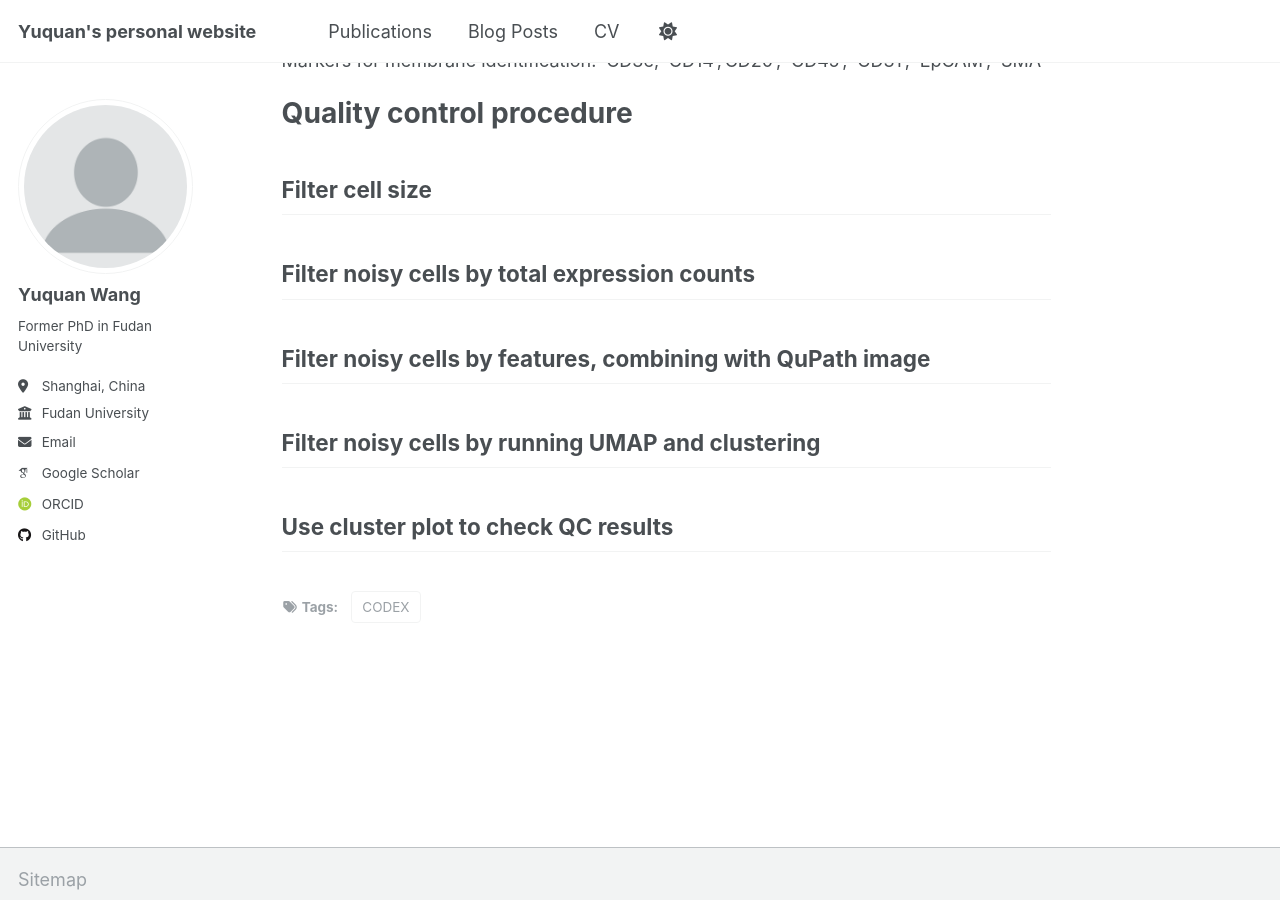
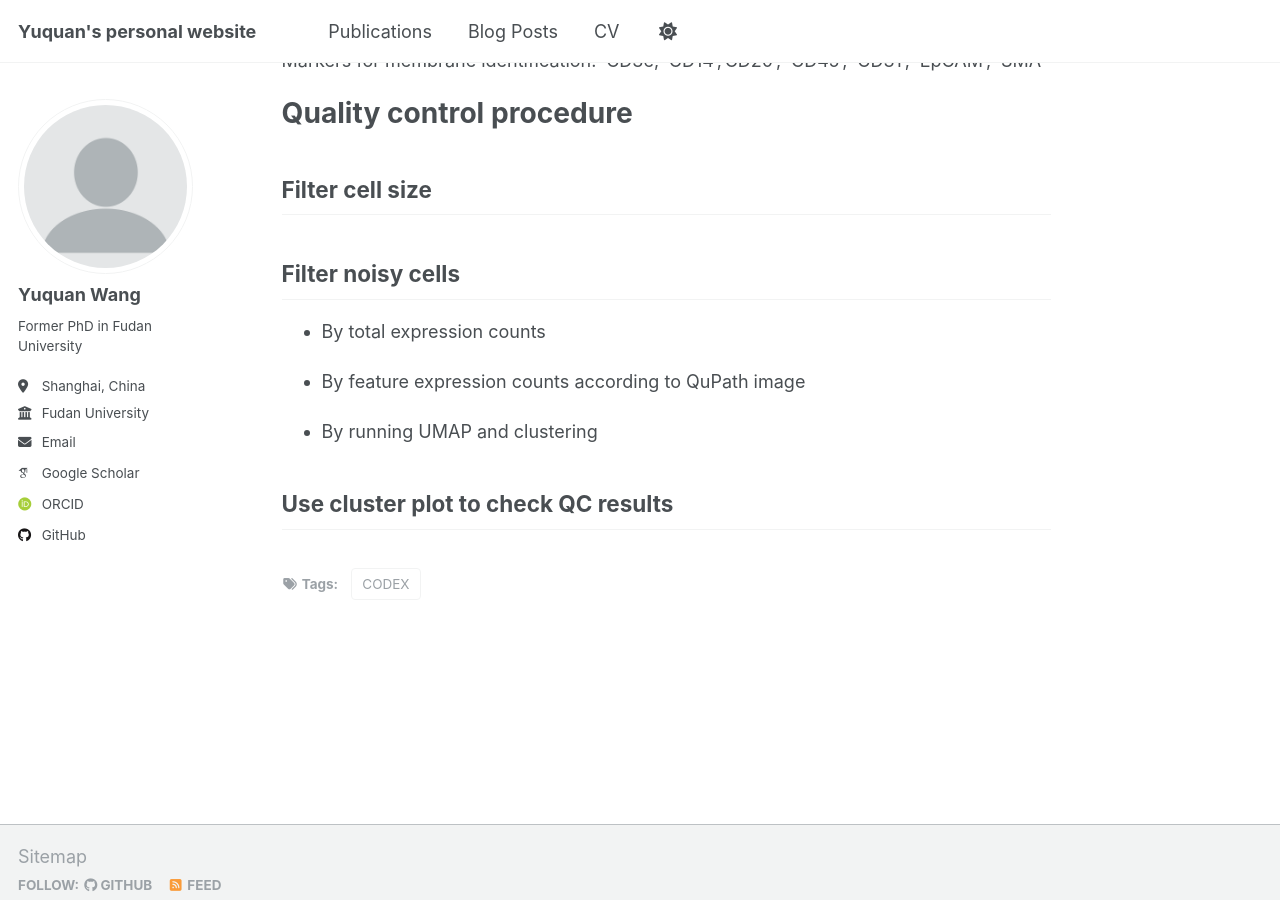
Before and after one commit to YuquanW/YuquanW.github.io, a Jekyll site: the page built from _posts/2025-06-27-blog-post-1.md, in a window 1280 px wide and 900 px high, scrolled down 3682 px. Built offline with Jekyll 4.4.1, drawn with Linux system fonts in a browser that asks for light colours; some web fonts are replaced.

Commit message:
Update 2025-06-27-blog-post-1.md

```diff
--- a/_posts/2025-06-27-blog-post-1.md
+++ b/_posts/2025-06-27-blog-post-1.md
@@ -160,10 +160,12 @@ Markers for membrane identification: 'CD3e, 'CD14','CD20', 'CD45', 'CD31', 'EpCA
 
 ## Filter cell size
 
-## Filter noisy cells by total expression counts
+## Filter noisy cells
 
-## Filter noisy cells by features, combining with QuPath image
+- By total expression counts
 
-## Filter noisy cells by running UMAP and clustering
+- By feature expression counts according to QuPath image
+
+- By running UMAP and clustering
 
 ## Use cluster plot to check QC results
```
